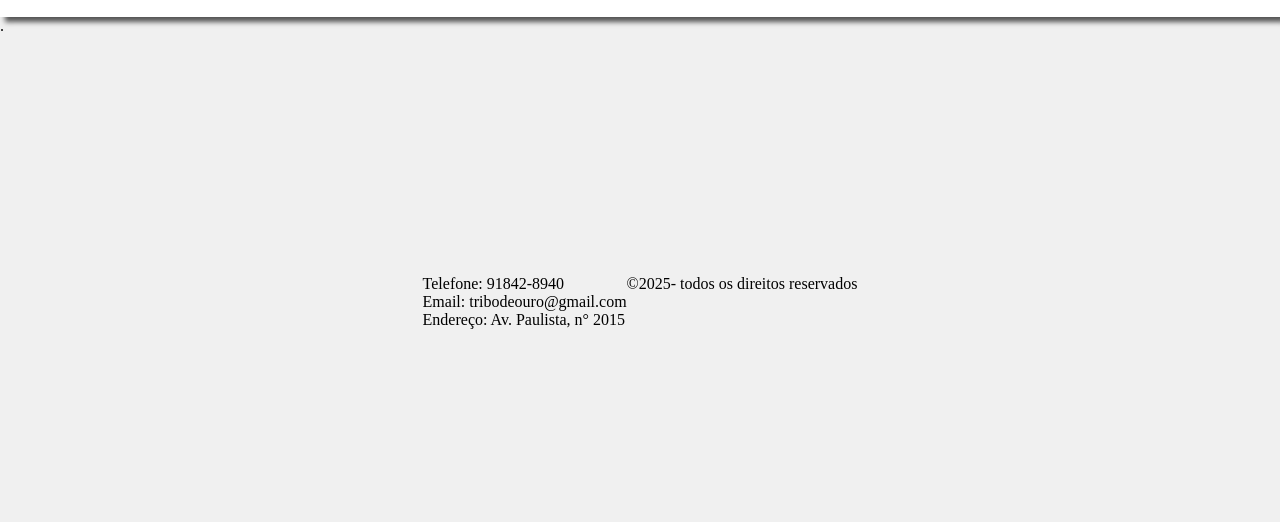
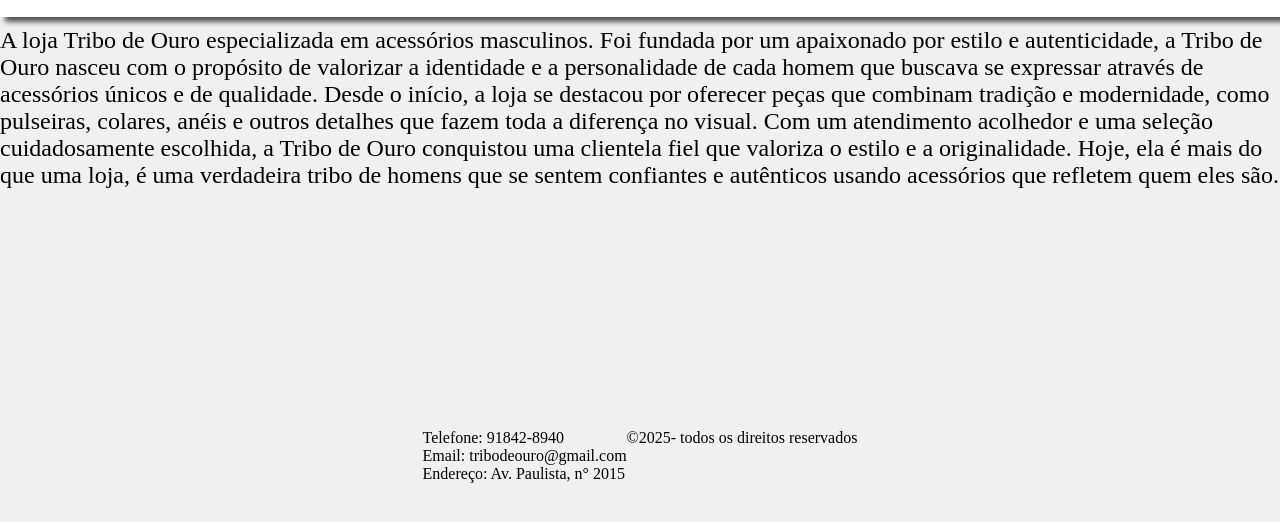
Before and after one commit to Projeto-Pessoal-Lucas/projeto-joias, a plain HTML site: page pages/sobre.html in a window 1280 px wide. Shown: the part 78-600 px from the top of the page. Drawn offline with Linux system fonts and the light colour scheme.

Commit message:
Criando o sobre

```diff
--- a/pages/sobre.html
+++ b/pages/sobre.html
@@ -13,7 +13,7 @@
             <h1>Sobre</h1>
             <nav>
                 <ul>
-                    <li><a href="./index.html">Home</a></li>
+                    <li><a href="../index.html">Home</a></li>
                     <li><a href="./pagina.html">Produtos</a></li>
                     <li><a href="./cadastro.html">Cadastro</a></li>
                     <li><a href="./sobre.html">Sobre</a></li>
@@ -23,7 +23,7 @@
     </header>
  <main>
     <div class="sobre">
-        <p>.</p>
+        <p>A loja Tribo de Ouro especializada em acessórios masculinos. Foi fundada por um apaixonado por estilo e autenticidade, a Tribo de Ouro nasceu com o propósito de valorizar a identidade e a personalidade de cada homem que buscava se expressar através de acessórios únicos e de qualidade. Desde o início, a loja se destacou por oferecer peças que combinam tradição e modernidade, como pulseiras, colares, anéis e outros detalhes que fazem toda a diferença no visual. Com um atendimento acolhedor e uma seleção cuidadosamente escolhida, a Tribo de Ouro conquistou uma clientela fiel que valoriza o estilo e a originalidade. Hoje, ela é mais do que uma loja, é uma verdadeira tribo de homens que se sentem confiantes e autênticos usando acessórios que refletem quem eles são.</p>
     </div>
     </main>
     <footer>
--- a/src/css/estilo.css
+++ b/src/css/estilo.css
@@ -47,7 +47,7 @@ header #logo{
   margin: 20px;
   padding: 20px;
   border: 1px solid #ddd;
-  background-image: linear-gradient(#303030);
+  background-image: linear-gradient(#303030cd );
   color:#f0f0f0;
   border-radius: 30px;
   text-align: center;
@@ -151,6 +151,15 @@ button:hover{
     margin-top: 5px;
 }
 
+.sobre{
+
+    font-size: x-large;
+    background: #f0f0f0;
+    display: flex;
+    align-items: center;
+    justify-content: center;
+    margin-top: 10px;
+}
 
 footer{
     margin-top: 30vh;
```
